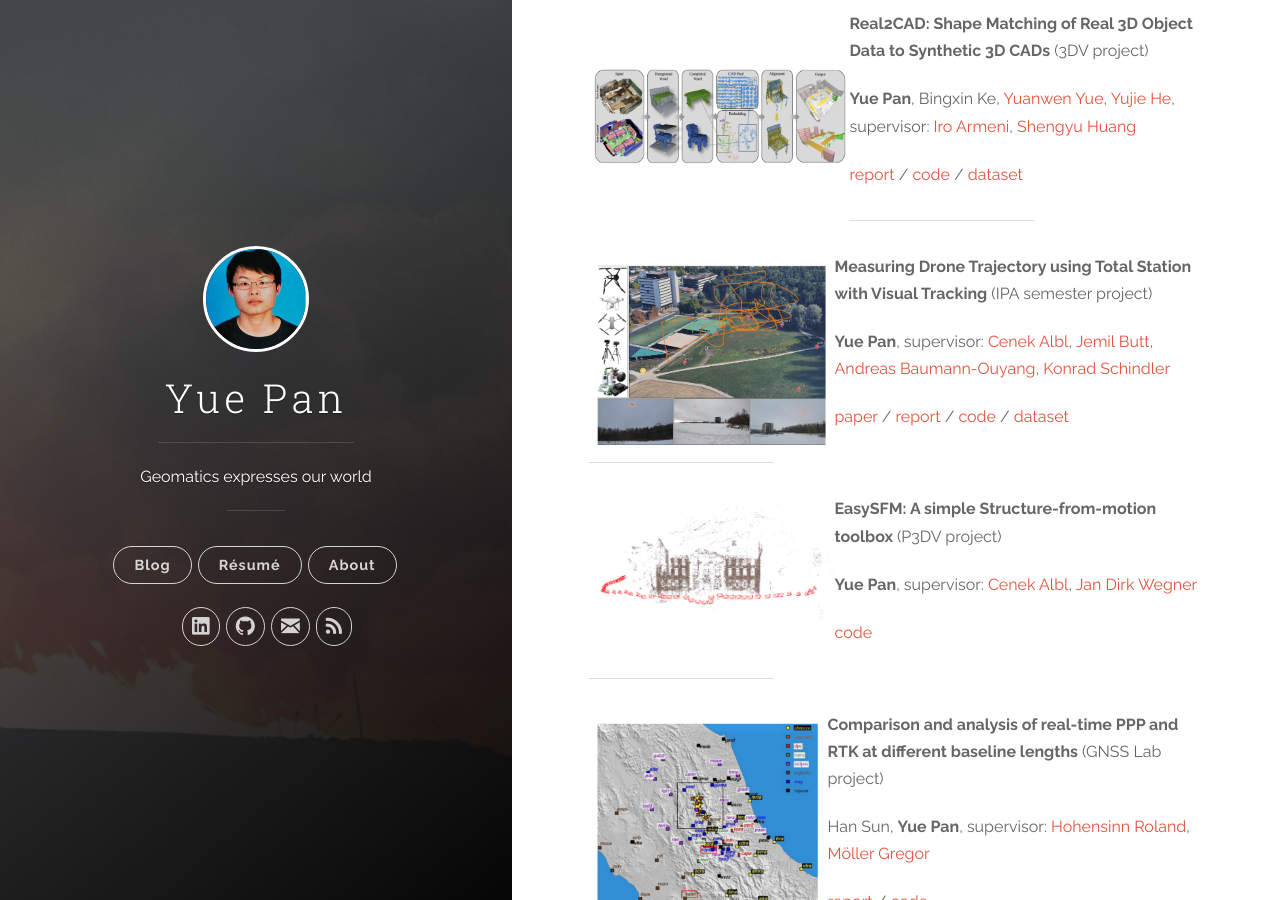
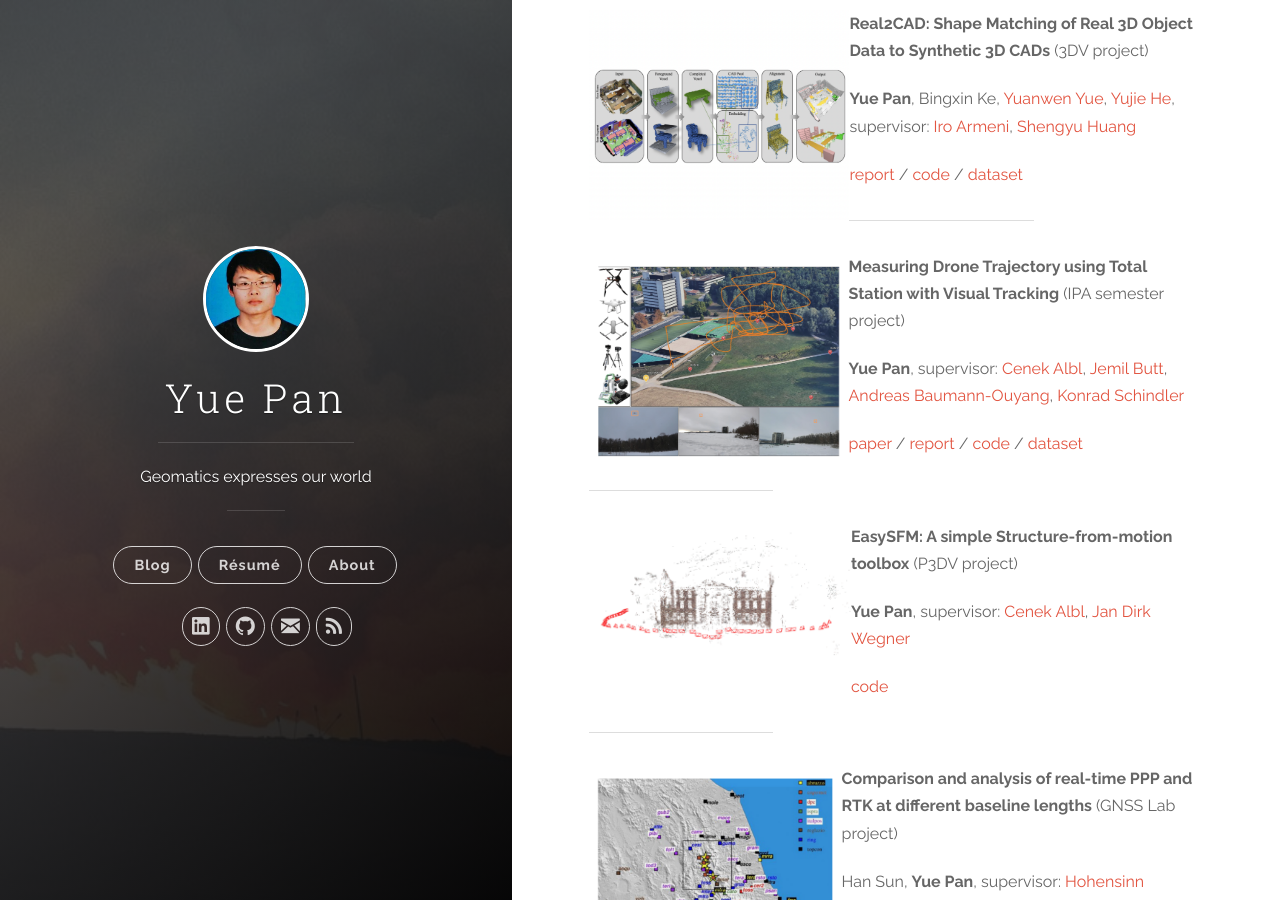
Before and after one commit to YuePanEdward/YuePanEdward.github.io, a Jekyll site: the page built from _posts/2022-4-26-about.md, in a window 1280 px wide and 900 px high, scrolled down 2332 px. Built offline with Jekyll 4.4.1, drawn with Linux system fonts in a browser that asks for light colours.

Commit message:
Update 2022-4-26-about.md

```diff
--- a/_posts/2022-4-26-about.md
+++ b/_posts/2022-4-26-about.md
@@ -109,7 +109,7 @@ Student Projects done in ETHZ & WHU:
 
 ------
 
-<img align="left" src="../assets/dataset.png" style="zoom: 35%;" />**Measuring Drone Trajectory using Total Station with Visual Tracking**  (IPA semester project)
+<img align="left" src="../assets/dataset.png" style="zoom: 37%;" />**Measuring Drone Trajectory using Total Station with Visual Tracking**  (IPA semester project)
 
 **Yue Pan**, supervisor: [Cenek Albl](https://igp.ethz.ch/personen/person-detail.html?persid=253019), [Jemil Butt](https://gseg.igp.ethz.ch/people/scientific-assistance/jemil-avers-butt.html), [Andreas Baumann-Ouyang](https://igp.ethz.ch/personen/person-detail.html?persid=162081), [Konrad Schindler](https://igp.ethz.ch/personen/person-detail.html?persid=143986)
 
@@ -119,7 +119,7 @@ Student Projects done in ETHZ & WHU:
 
 -------
 
-<img align="left" src="../assets/easy_sfm.png" style="zoom: 45%;" />**EasySFM: A simple Structure-from-motion toolbox** (P3DV project)
+<img align="left" src="../assets/easy_sfm.png" style="zoom: 48%;" />**EasySFM: A simple Structure-from-motion toolbox** (P3DV project)
 
 **Yue Pan**, supervisor: [Cenek Albl](https://igp.ethz.ch/personen/person-detail.html?persid=253019), [Jan Dirk Wegner](https://igp.ethz.ch/personen/person-detail.html?persid=186562)
 
@@ -129,7 +129,7 @@ Student Projects done in ETHZ & WHU:
 
 ----
 
-<img align="left" src="../assets/gnss_earthquake.png" style="zoom: 34%;" />**Comparison and analysis of real-time PPP and RTK at different baseline lengths** (GNSS Lab project)
+<img align="left" src="../assets/gnss_earthquake.png" style="zoom: 36%;" />**Comparison and analysis of real-time PPP and RTK at different baseline lengths** (GNSS Lab project)
 
 Han Sun, **Yue Pan**, supervisor: [Hohensinn Roland](https://mpg.igp.ethz.ch/group/person-detail.html?persid=205027), [Möller Gregor](https://igp.ethz.ch/personen/person-detail.html?persid=268430)
 
@@ -157,7 +157,7 @@ Han Sun, **Yue Pan**, supervisor: [Hohensinn Roland](https://mpg.igp.ethz.ch/gro
 
 
 
-<img align="left" src="../assets/posegraph.jpg" style="zoom: 21%;" />**Cloud Control Net: Multi-template point cloud refinement & fusion** (bachelor thesis, 1st in the department)
+<img align="left" src="../assets/posegraph.jpg" style="zoom: 23%;" />**Cloud Control Net: Multi-template point cloud refinement & fusion** (bachelor thesis, 1st in the department)
 
  **Yue Pan**, Xin Zhao, supervisor: [Zhen Dong](http://jszy.whu.edu.cn/dongzhen/zh_CN/index.htm), Hong Xie
 
```
